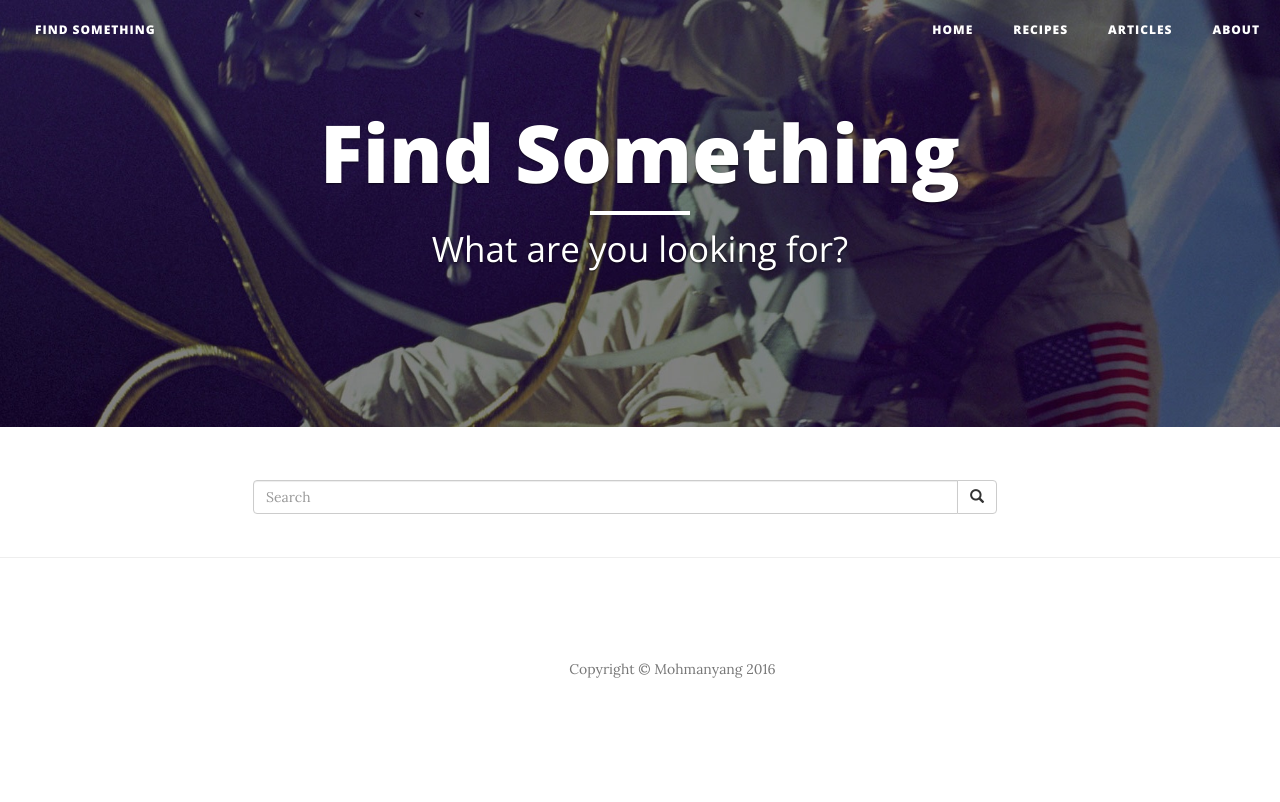
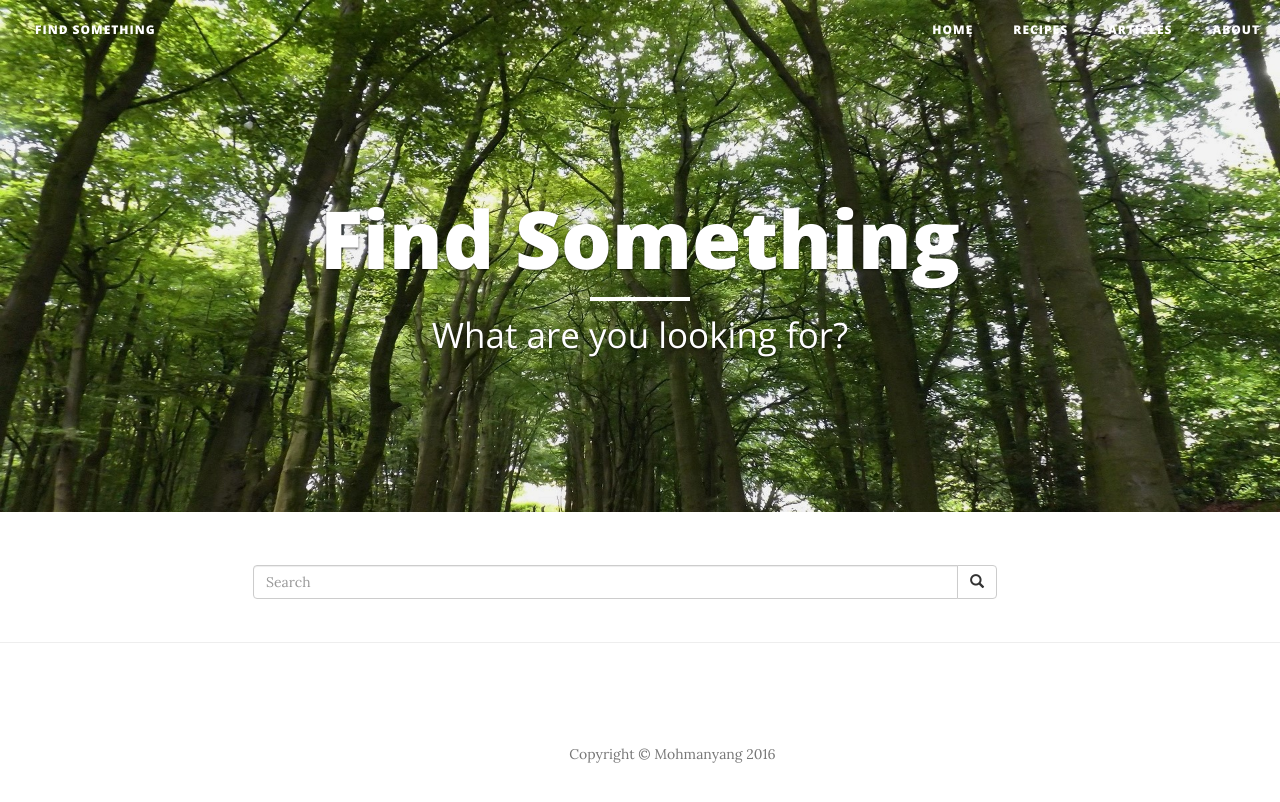
Before and after one commit to LaVillaine/LaVillaine.github.io, a Jekyll site: the page built from find-something.html, in a window 1280 px wide. Shown: the top 802 px of the page. Built offline with Jekyll 4.4.1, drawn with Linux system fonts in a browser that asks for light colours; nearby versions of some CDN libraries.

Commit message:
pictures sorted

```diff
--- a/about.html
+++ b/about.html
@@ -2,7 +2,7 @@
 title: "About Me"
 siteHeading: "About Me"
 subHeading: "This is what I do."
-image: "/img/post-bg.jpg"
+image: "/img/about.jpg"
 ---
 
 <!DOCTYPE html>
--- a/articles.html
+++ b/articles.html
@@ -3,7 +3,7 @@
 title: "Articles"
 siteHeading: "Articles"
 subHeading: "Food for thought."
-image: "/img/post-bg.jpg"
+image: "/img/articles.jpg"
 bank:
  - Photoshop-Tutorial: "http://9e0ebbwji-xo-s6iq7rimh-3eb.hop.clickbank.net/"
  - Home-Decorating-Ideas: "http://b3657hqhiy3slvcfu9qqt5ez8c.hop.clickbank.net/"
--- a/find-something.html
+++ b/find-something.html
@@ -2,7 +2,7 @@
 title: "Find Something"
 siteHeading: "Find Something"
 subHeading: "What are you looking for?"
-image: "/img/post-bg.jpg"
+image: "/img/search.jpg"
 ---
 
 <!DOCTYPE html>
--- a/recipes.html
+++ b/recipes.html
@@ -3,7 +3,7 @@
 title: "Recipes"
 siteHeading: "Recipes"
 subHeading: "From my kitchen to yours."
-image: "/img/post-bg.jpg"
+image: "/img/recipes.jpg"
 ---
 
 <div class="post-list">
```
Also changed, not shown: img/about.jpg (added), img/articles.jpg (added), img/post-bg.jpg (deleted), img/recipes.jpg (added), img/search.jpg (added).
